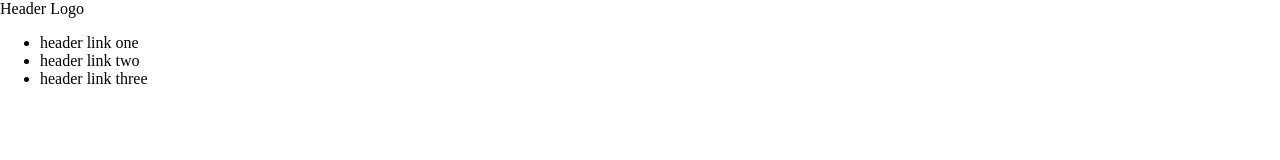
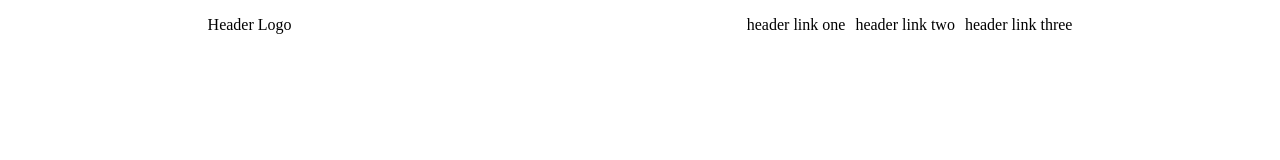
Before and after one commit to Wizmyr/landing-page, a plain HTML site: page index.html in a window 1280 px wide. Drawn offline with Linux system fonts and the light colour scheme.

Commit message:
align headerbar

```diff
--- a/css/style.css
+++ b/css/style.css
@@ -3,3 +3,26 @@ body {
     margin: 0;
     height: 100vh
 }
+
+
+.sectionone > .header {
+    display: flex;
+    justify-content: space-around;
+    align-items: center;
+}
+
+/*
+.header > .title {
+    display: flex;
+}
+
+.header > .links {
+    display: flex;
+    justify-content: end;
+}
+*/
+ul {
+    list-style: none;
+    display: inline-flex;
+    gap: 10px
+}
--- a/index.html
+++ b/index.html
@@ -8,6 +8,7 @@
     <title>Landing Page</title>
 </head>
 <body>
+    <div class="sectionone">
         <div class="header">
             <div class="title">
                 Header Logo
@@ -20,5 +21,7 @@
                 </ul>
             </div>
         </div>
+    </div>
+
 </body>
 </html>
```
Lines whose indentation alone changed are shown as unchanged.
